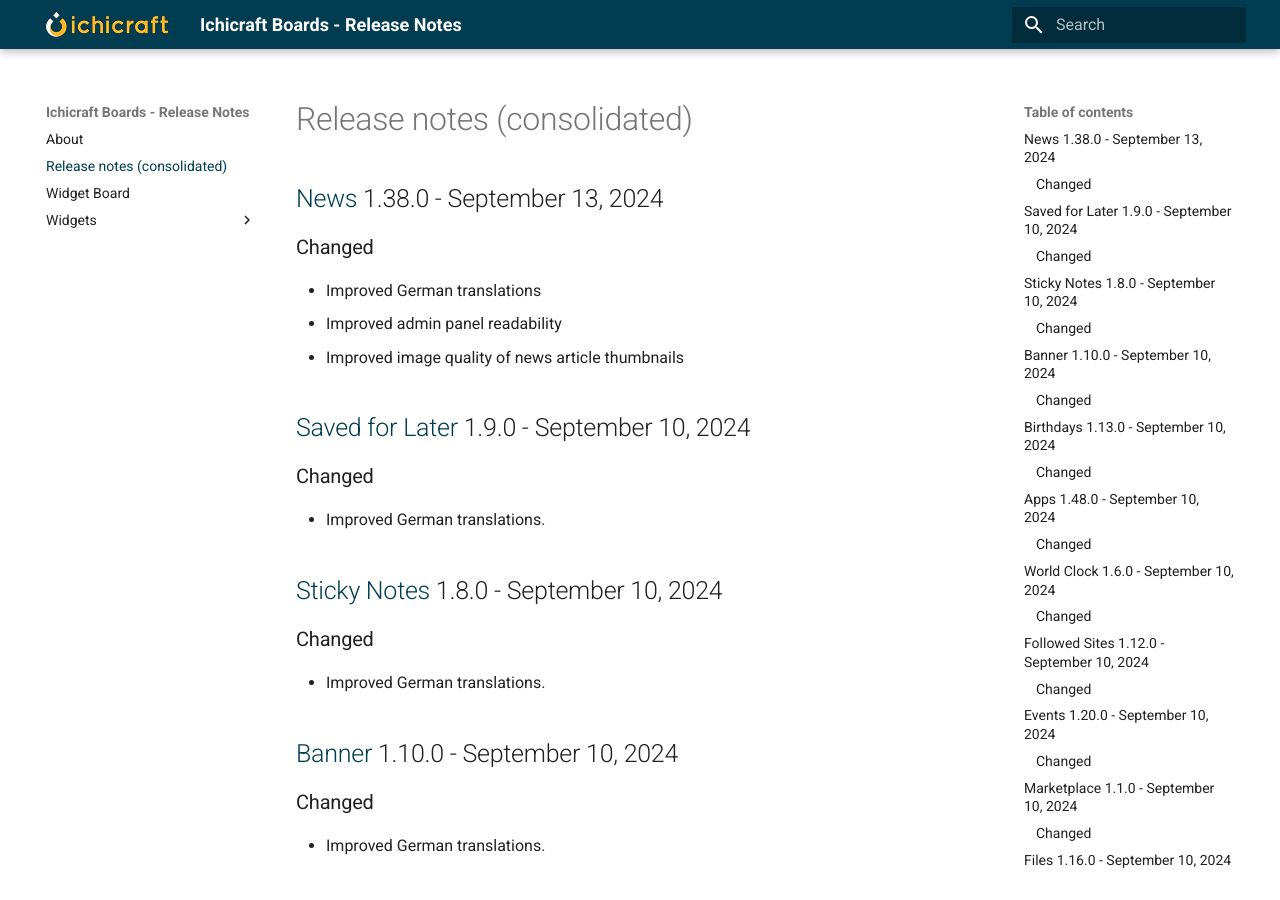
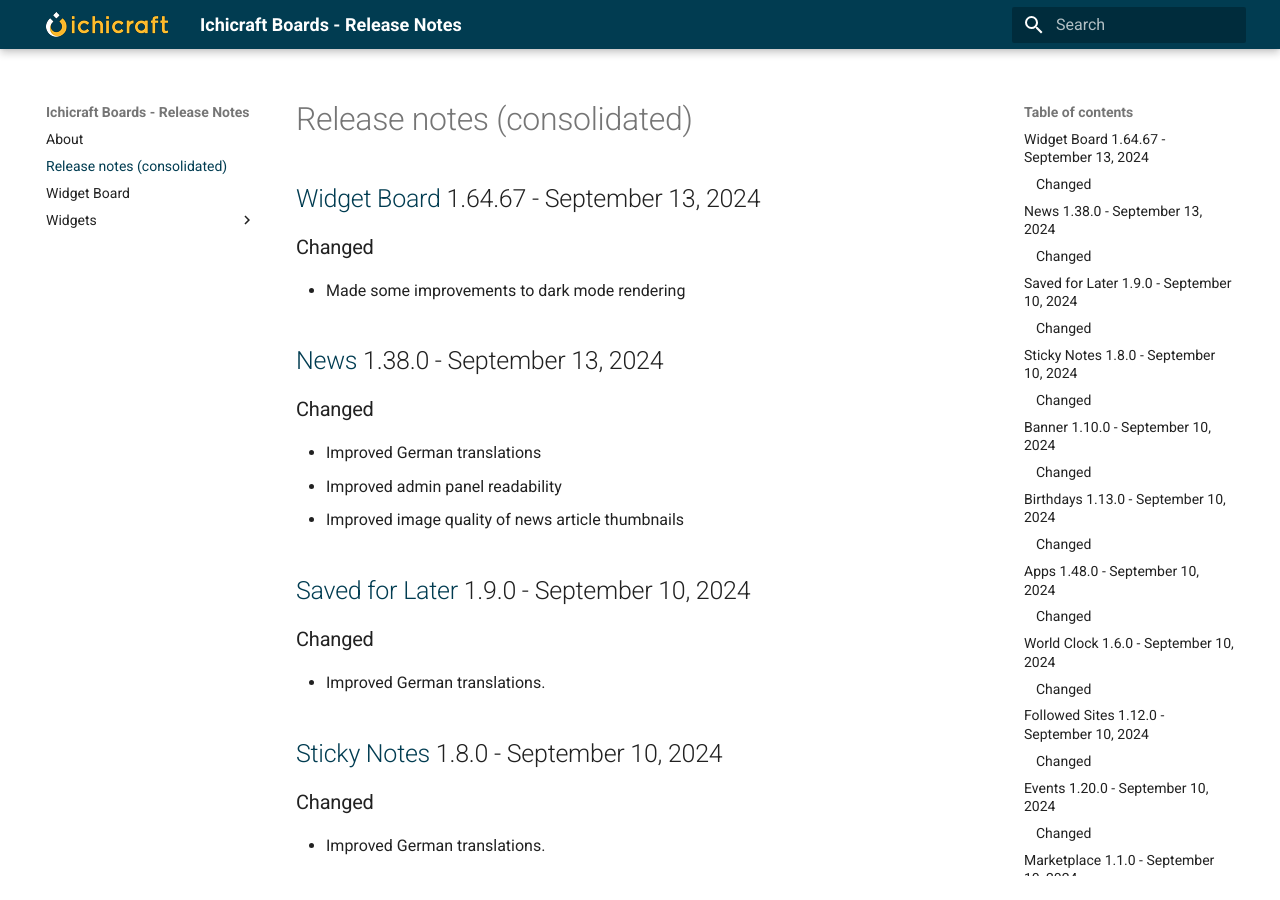
Before and after one commit to ichicraft/widgets-docs, an MkDocs documentation site: the page built from docs/Release-notes-(consolidated).md, in a window 1280 px wide and 900 px high. Built offline with MkDocs 1.6.1 and Material for MkDocs 9.7.7, drawn with Linux system fonts in a browser that asks for light colours.

Commit message:
Release notes updated by BuildService

```diff
--- a/docs/Release-notes-(consolidated).md
+++ b/docs/Release-notes-(consolidated).md
@@ -1,3 +1,8 @@
+## [Widget Board](./Widget Board.md) 1.64.67 - September 13, 2024
+
+### Changed
+- Made some improvements to dark mode rendering
+
 ## [News](./Widgets/News.md) 1.38.0 - September 13, 2024
 
 ### Changed
```
Also changed, not shown: docs/Widget Board.md (+5 -0 lines).
